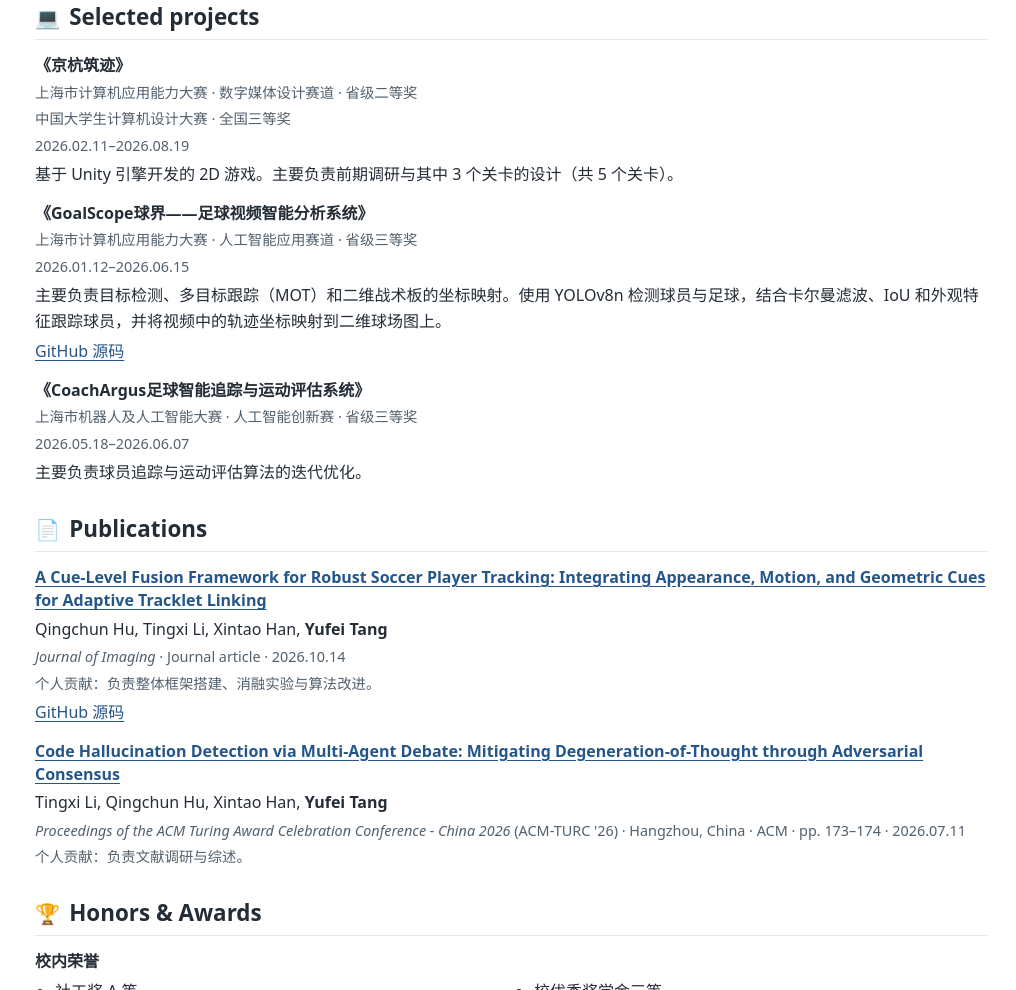
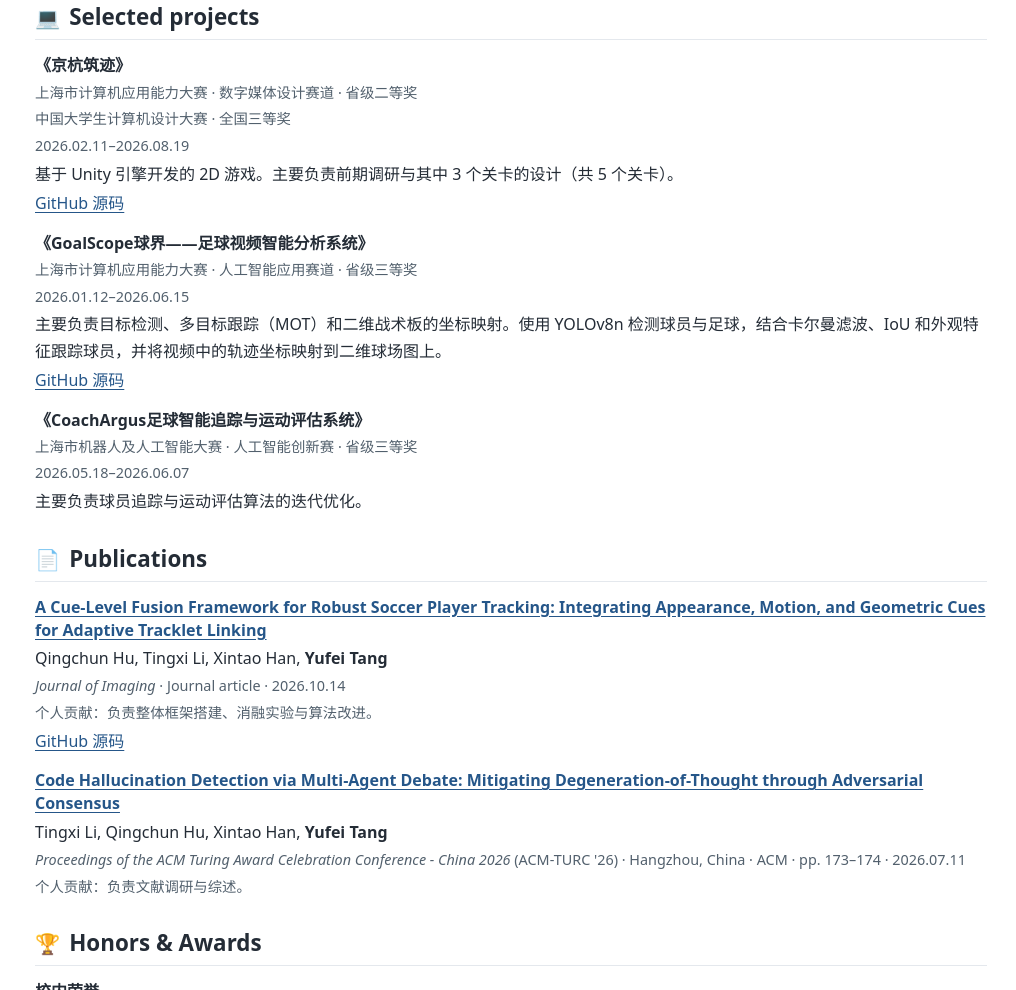
Before and after one commit to Sakiel2025/sakiel2025.github.io, a plain HTML site: page index.html in a window 1280 px wide. Shown: the part 819-1809 px from the top of the page, without its empty margins (261-1277 px from the left). Drawn offline with Linux system fonts and the light colour scheme.

Commit message:
Link JingHangZhuJi source repository

```diff
--- a/index.html
+++ b/index.html
@@ -188,6 +188,7 @@
         <p class="meta">中国大学生计算机设计大赛 · 全国三等奖</p>
         <p class="meta"><time datetime="2026-02-11">2026.02.11</time>–<time datetime="2026-08-19">2026.08.19</time></p>
         <p>基于 Unity 引擎开发的 2D 游戏。主要负责前期调研与其中 3 个关卡的设计（共 5 个关卡）。</p>
+        <p><a href="https://github.com/Sakiel2025/JingHangZhuJi" aria-label="京杭筑迹 GitHub 源码">GitHub 源码</a></p>
       </article>
       <article lang="zh-CN">
         <h3>《GoalScope球界——足球视频智能分析系统》</h3>
```
